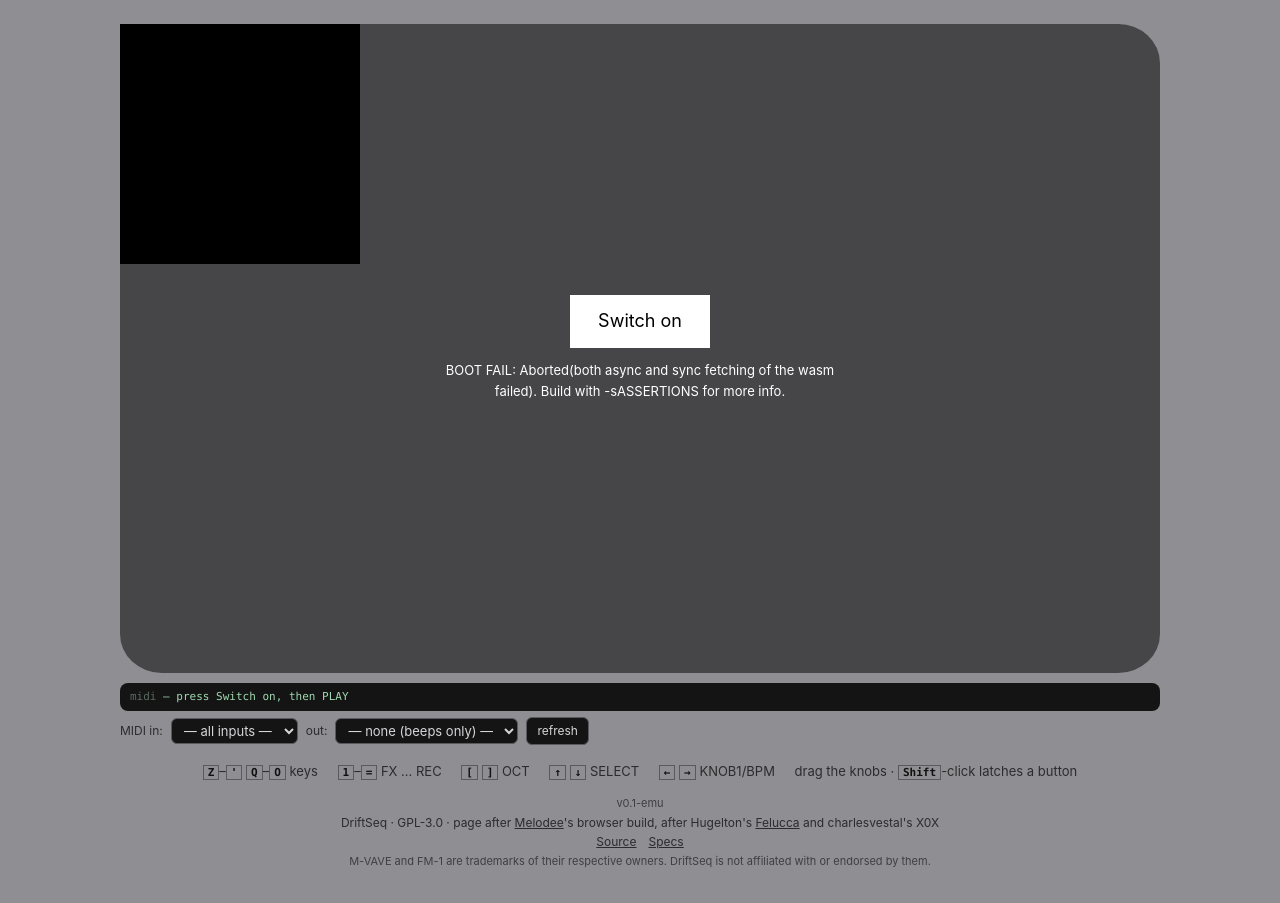
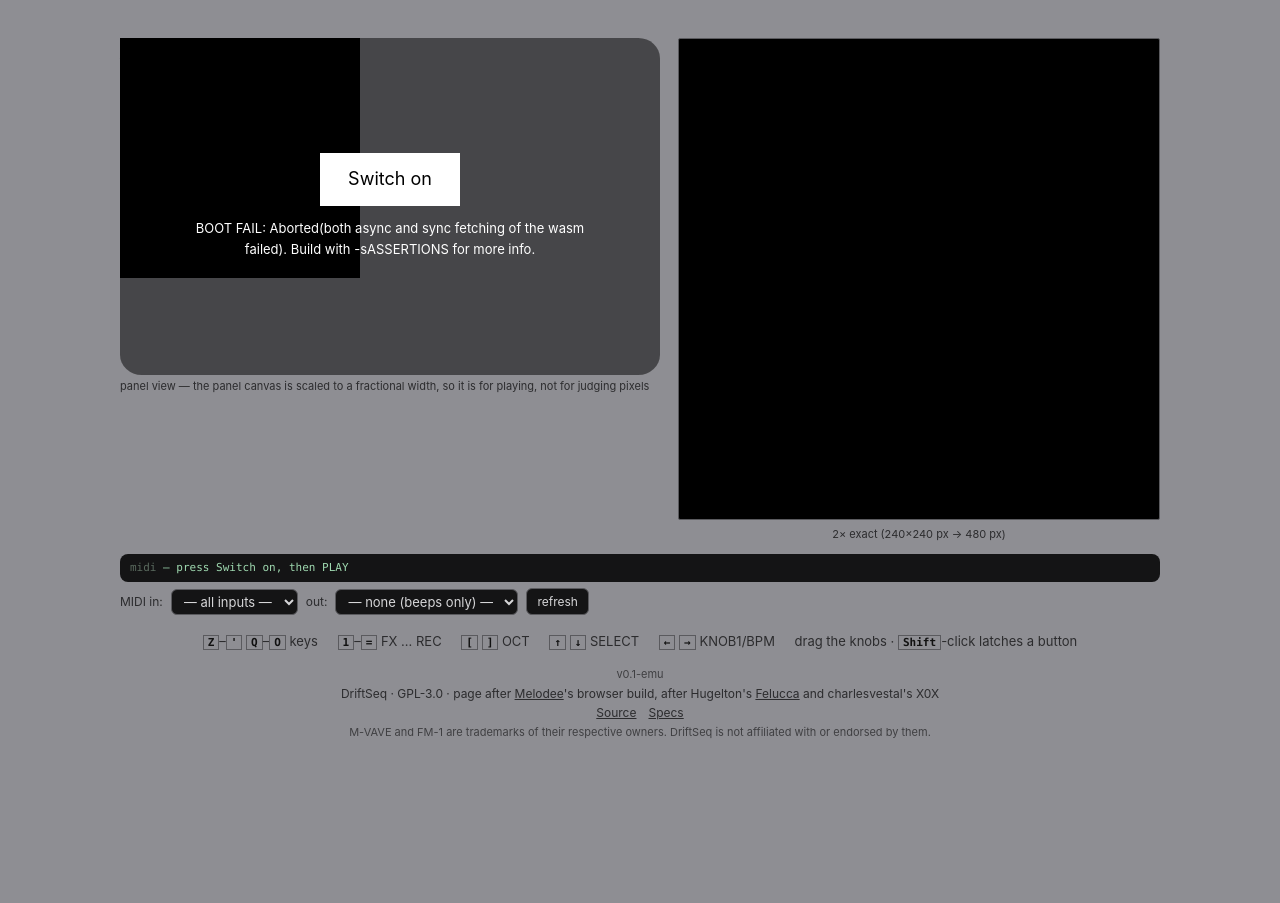
Before and after one commit to johnskiller/driftseq, a plain HTML site: page web/index.html in a window 1280 px wide. After the commit the page ends 800 px from the top, so only its background shows below. Drawn offline with Linux system fonts and the light colour scheme; no server answers.

Commit message:
emu: a second view of the screen at an exact integer scale
The panel canvas has width=240 height=240 attributes but its CSS width is a
percentage of the device box (panel.js: (ss-2*inset)/L.w = 248/1000), so on a
desktop it lands around 1.04x. With image-rendering:pixelated that makes a 1px
line 1px wide on some columns and 2px on others -- uneven, not just small.
Playing the emu on that view is fine; judging a 1-pixel detail on it is not,
which is why 'n=64 uses 1x1 ticks' cannot be decided there.

So the page now carries two views of one framebuffer:

  panel view   fractional scale, the thing you play
  magnified    width/height attributes stay 240x240, CSS size is 240*N px with
               N an integer, so one source pixel is exactly N device pixels

N is the largest integer that fits the column (clamped 2..6, since 1x is too
small to read). Wheel over it picks N by hand (1..8); double-click goes back to
the automatic fit. The caption spells out the current N and the pixel count so
the scale is never guessed at.

There is no second copy of the pixels: emu.js already builds an ImageData in
blit(), and DSGallery.mirror() putImageData's that same object into the second
canvas.

One real bug found while wiring it: a top-level  in a classic script is
not a property of window, so emu.js's  guard would never
have fired and the mirror would have silently done nothing. Assigning
window.DSGallery explicitly fixes it. Caught by driving the module against a
fake DOM in a vm context rather than trusting it to look right.

Verified: integer scales come out 2x/2x/2x/3x/4x/6x for container widths
240/480/520/760/1000/1600px; mirror() paints the same ImageData object (no
copy); make check unchanged -- golden 420C4824C85B79CB, ALL FW HOST CHECKS
PASSED, CLOCK OK, UI PROBE OK, image 60,964 B.

```diff
--- a/web/emu.js
+++ b/web/emu.js
@@ -96,6 +96,7 @@ function blit(){
     d[o]=((v>>11)&31)<<3; d[o+1]=((v>>5)&63)<<2; d[o+2]=(v&31)<<3; d[o+3]=255;
   }
   ctx.putImageData(imgData,0,0);
+  if (window.DSGallery) DSGallery.mirror(imgData);   // integer-scaled second view
   ctx.font='8px monospace'; ctx.fillStyle='rgba(255,255,255,0.35)';
   ctx.fillText(BUILD,196,238);                     // build stamp (John: freshness at a glance)
 }
--- a/web/index.html
+++ b/web/index.html
@@ -37,6 +37,22 @@ a { color:inherit; }
 .start button { font:inherit; font-size:18px; padding:12px 28px; background:#fff; color:#000; border:0; cursor:pointer; }
 .start button:disabled { opacity:.4; cursor:progress; }
 .start p { margin:0; max-width:32em; text-align:center; color:#fff; }
+/* ---- gallery of the screen, integer-scaled ----
+ * The panel canvas is 240x240 attributes stretched to a fractional CSS width
+ * (248/1000 of the device box), so on a typical desktop it lands near 1.04x
+ * and `pixelated` makes a line 1px wide on some columns and 2px on others.
+ * That is fine for playing the emu and useless for judging a 1px detail, which
+ * is what this second view is for: 1 canvas pixel is exactly N device pixels,
+ * chosen as the largest integer that fits. See ui_gallery.js. */
+.screens { display:flex; gap:18px; align-items:flex-start; margin:14px auto 0; max-width:1040px;
+           flex-wrap:wrap; }
+.screens figure { margin:0; display:flex; flex-direction:column; gap:6px; }
+.screens figcaption { font-size:11px; color:var(--dim); text-align:center; }
+.screens .panel-view { flex:1 1 auto; min-width:0; }
+.screens .mag-view { flex:0 0 auto; }
+#magnified { display:block; background:#000; border:1px solid var(--rule); border-radius:2px;
+             image-rendering:crisp-edges; image-rendering:pixelated; }
+.cap-left { margin:4px 0 0; font-size:11px; line-height:1.4; color:var(--dim); }
 #mon { max-width:1040px; margin:10px auto 0; padding:6px 10px; background:var(--tray); color:#9fd9b0;
        font:11px/1.5 ui-monospace,Menlo,Consolas,monospace; border-radius:8px; min-height:1.5em;
        overflow:hidden; white-space:nowrap; text-overflow:clip; }
@@ -51,10 +67,22 @@ footer small { font-size:11px; opacity:.8; }
 </head>
 <body>
 <main>
+<div class="screens">
+  <div class="panel-view">
 <div class="device" id="device">
   <svg id="panel" viewBox="0 0 1000 624" aria-hidden="true"></svg>
   <canvas id="screen" width="240" height="240" role="img" aria-label="The screen"></canvas>
   <div class="start" id="start"><button id="go" type="button">Switch on</button><p id="status" hidden></p></div>
+</div>
+    <p class="cap-left">
+      panel view — the panel canvas is scaled to a fractional width, so it is for playing, not for judging pixels
+    </p>
+  </div>
+  <figure class="mag-view">
+    <canvas id="magnified" width="240" height="240" role="img"
+            aria-label="The screen at an integer pixel scale"></canvas>
+    <figcaption id="magcap">exact pixels</figcaption>
+  </figure>
 </div>
 <div id="mon"><span class="t">midi</span> — press Switch on, then PLAY</div>
 <div style="max-width:1040px;margin:6px auto 0;display:flex;gap:8px;align-items:center;flex-wrap:wrap">
@@ -87,6 +115,7 @@ footer small { font-size:11px; opacity:.8; }
 </main>
 <script src="ui.js"></script>
 <script src="panel.js"></script>
+<script src="ui_gallery.js"></script>
 <script src="emu.js"></script>
 </body>
 </html>
--- /dev/null
+++ b/web/ui_gallery.js
@@ -0,0 +1,97 @@
+/* ui_gallery.js — a second view of the screen, integer-scaled.
+ *
+ * Why this exists: the panel canvas has width=240 height=240 attributes but its
+ * CSS width is a percentage of the device box (panel.js sets it to
+ * (ss-2*inset)/L.w of the panel, i.e. 248/1000). On a normal desktop that
+ * works out to roughly 1.04x, and with `image-rendering: pixelated` a 1px line
+ * lands 1px wide on some columns and 2px on others. The panel is the right
+ * thing to play with and the wrong thing to judge a 1-pixel detail on.
+ *
+ * This canvas shows the same 240x240 framebuffer at an exact integer scale, so
+ * one source pixel is exactly N device pixels. Pick N with the wheel; the
+ * default is the largest integer that fits the column and stays at least 2x,
+ * because 1x is too small to look at.
+ *
+ * It reads the SAME framebuffer as the panel, so there is nothing to keep in
+ * sync and no second copy of the pixels: emu.js calls DSGallery.mirror(imgData)
+ * right after it blits the panel.
+ */
+'use strict';
+
+const DSGallery = (() => {
+    const SRC = 240;                       /* framebuffer is 240x240 */
+    let cv = null, ctx = null, img = null, scale = 0, userPicked = false;
+
+    function fit() {
+        /* Largest integer scale that fits the column, clamped to [2, 6]. The
+         * available width is whatever the flex layout leaves us; measuring the
+         * canvas' own parent is the only reliable way after a resize. */
+        const avail = cv.parentElement.clientWidth || 2 * SRC;
+        let s = Math.floor(avail / SRC);
+        if (s < 2) s = 2;
+        if (s > 6) s = 6;
+        return s;
+    }
+
+    function apply() {
+        if (!scale) scale = fit();
+        cv.width = SRC;                     /* attributes stay 1:1 with the fb */
+        cv.height = SRC;
+        cv.style.width = (SRC * scale) + 'px';
+        cv.style.height = (SRC * scale) + 'px';
+        const cap = document.getElementById('magcap');
+        if (cap) {
+            cap.textContent = scale + '\u00d7 exact  (' + SRC + '\u00d7' + SRC +
+                              ' px \u2192 ' + (SRC * scale) + ' px)' +
+                              (scale === 1 ? '  \u2014 1:1 with the device' : '');
+        }
+        /* resizing a canvas clears it; repaint from the last mirrored frame */
+        if (img) ctx.putImageData(img, 0, 0);
+    }
+
+    function init() {
+        cv = document.getElementById('magnified');
+        if (!cv) return;
+        ctx = cv.getContext('2d');
+        apply();
+
+        cv.addEventListener('wheel', (e) => {
+            e.preventDefault();
+            userPicked = true;
+            const next = scale + (e.deltaY < 0 ? 1 : -1);
+            if (next < 1 || next > 8) return;
+            scale = next;
+            apply();
+        }, { passive: false });
+
+        cv.addEventListener('dblclick', () => {      /* back to the auto fit */
+            userPicked = false;
+            scale = 0;
+            apply();
+        });
+
+        window.addEventListener('resize', () => {
+            if (userPicked) return;                  /* respect a deliberate choice */
+            const want = fit();
+            if (want !== scale) { scale = want; apply(); }
+        });
+    }
+
+    /* emu.js blit() hands us the ImageData it just drew: same pixels, no copy */
+    function mirror(imageData) {
+        if (!ctx) return;
+        img = imageData;
+        ctx.putImageData(img, 0, 0);
+    }
+
+    return { init, mirror, get scale() { return scale; } };
+})();
+
+/* A top-level `const` in a classic script is NOT a property of window, so
+ * emu.js's `if (window.DSGallery)` guard would never fire. Assign explicitly. */
+window.DSGallery = DSGallery;
+
+if (document.readyState === 'loading')
+    document.addEventListener('DOMContentLoaded', DSGallery.init);
+else
+    DSGallery.init();
```
Also changed, not shown: tools/ui_shot.js (+12 -1 lines).
